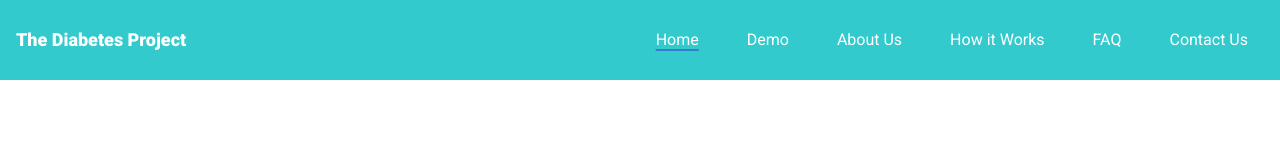
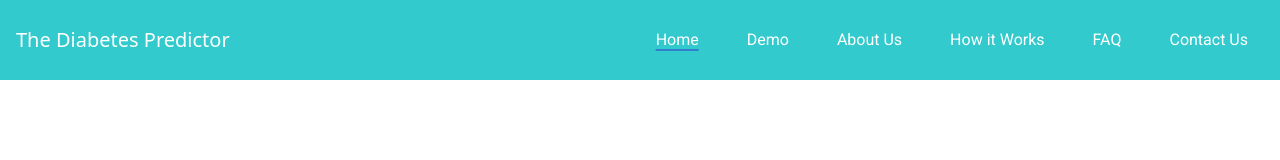
Before and after one commit to ShehanSuraweera/DiabetesPredictionUsingMLFrontEnd, a Next.js app: page / in a window 1280 px wide. Shown: the top 160 px of the page. Built offline with nearby package versions, Linux system fonts and the light colour scheme.

Commit message:
fix issues

```diff
--- a/package.json
+++ b/package.json
@@ -11,7 +11,8 @@
   "dependencies": {
     "next": "14.2.3",
     "react": "^18",
-    "react-dom": "^18"
+    "react-dom": "^18",
+    "sharp": "^0.33.4"
   },
   "devDependencies": {
     "autoprefixer": "^10.4.19",
--- a/src/components/footer/Footer.jsx
+++ b/src/components/footer/Footer.jsx
@@ -19,20 +19,10 @@ const Footer = () => {
         </ul>
       </div>
       <div className="relative w-80 h-64 md:w-[300px] md:h-[300px] lg:w-[400px] lg:h-[400px] sm:hidden block">
-        <Image
-          src={footerImage}
-          alt="Footer Illustration"
-          layout="fill"
-          objectFit="contain"
-        />
+        <Image src={footerImage} alt="Footer Illustration" />
       </div>
       <div className="absolute bottom-0 right-5 lg:right-28 w-80 h-80  sm:h-64 md:w-[300px] md:h-[300px] lg:w-[400px] lg:h-[300px] xl:h-[400px] xl:w-[500px] hidden sm:block">
-        <Image
-          src={footerImage}
-          alt="Footer Illustration"
-          layout="fill"
-          objectFit="contain"
-        />
+        <Image src={footerImage} alt="Footer Illustration" />
       </div>
     </div>
   );
--- a/src/components/navbar/Navbar.jsx
+++ b/src/components/navbar/Navbar.jsx
@@ -16,8 +16,8 @@ const Navbar = () => {
   return (
     <nav className="bg-[#32CACD]">
       <div className="container flex items-center justify-between h-20 px-4 mx-auto">
-        <Link href={"/"} className="text-lg font-semibold text-white">
-          The Diabetes Project
+        <Link href={"/"} className="font-sans text-xl font-medium text-white">
+          The Diabetes Predictor
         </Link>
         <div className="items-center hidden gap-4 lg:flex">
           <ul className="flex gap-4">
```
Also changed, not shown: 1 other file (tests, documents, lock files or other folders).
